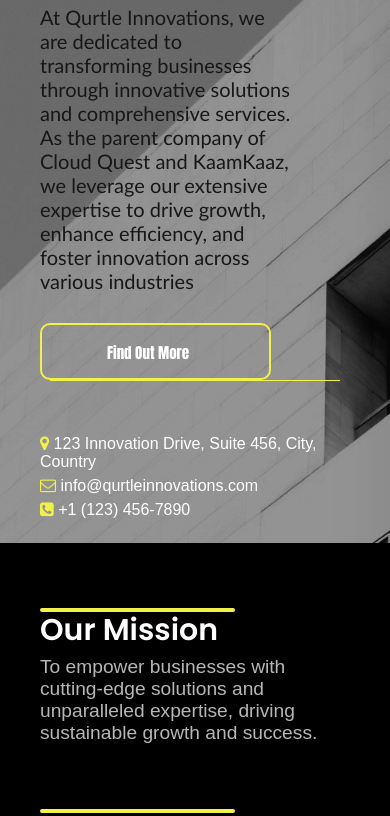
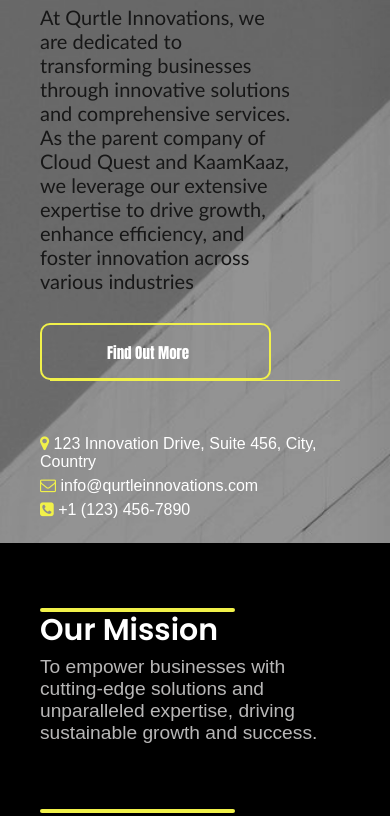
Before and after one commit to amanbhai1/Qurtle-Innovation, a plain HTML site: page index.html in a window 390 px wide. Shown: the part 264-1080 px from the top of the page. Drawn offline with Linux system fonts and the light colour scheme.

Commit message:
Update style.css

```diff
--- a/style.css
+++ b/style.css
@@ -394,7 +394,7 @@
   body{
     background-attachment: fixed;
     background-position: top;
-    background-size: 400%;
+    background-size: 600%;
   }
   .Welcome-text h1{
     font-size: 35px;
```
